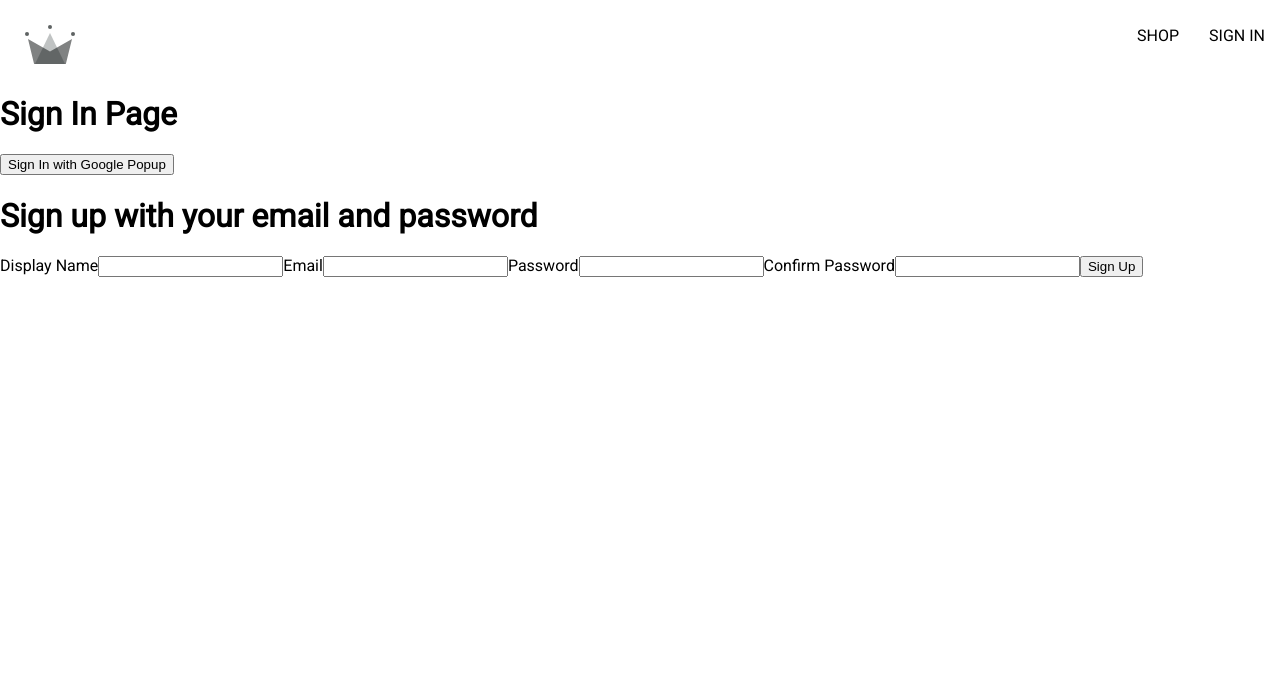
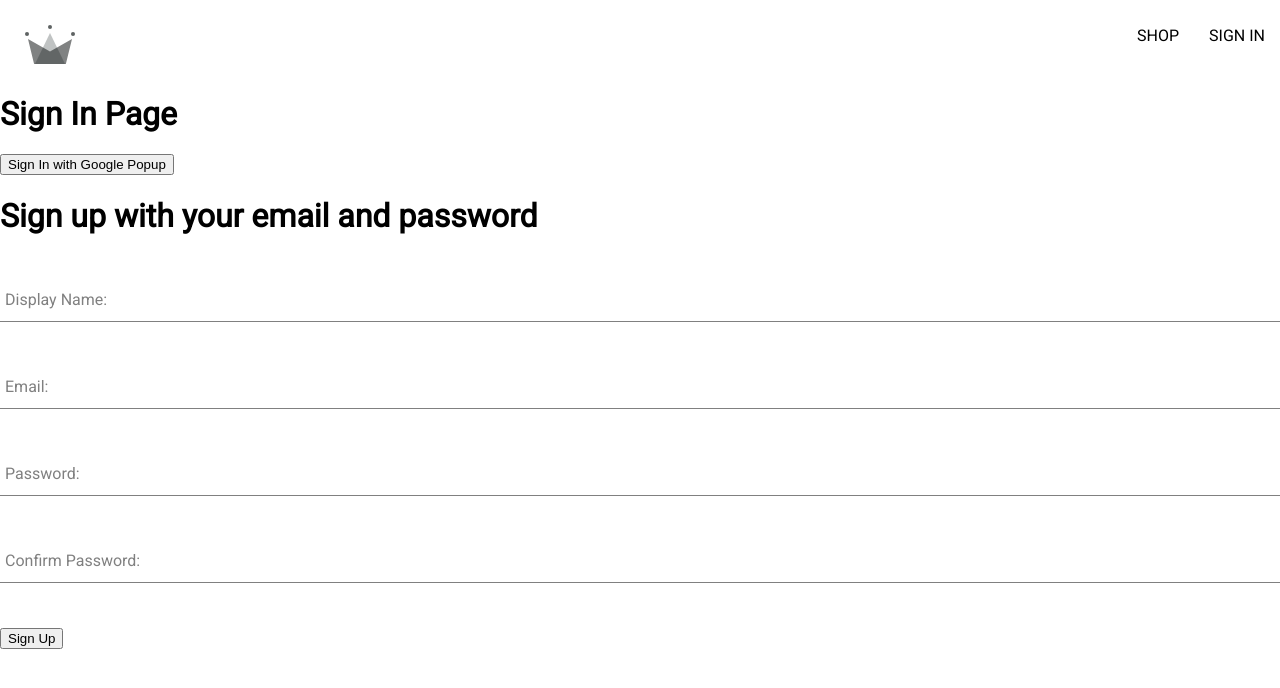
Before and after one commit to Marek-Kosmowski/project-ecommerce, a React (Create React App) app in the folder crwn-clothing/: page /sign-in in a window 1280 px wide. Shown: the top 688 px of the page. Built offline with nearby package versions, Linux system fonts and the light colour scheme.

Commit message:
Create functional component 'FormInput', add styles to it

```diff
--- a/crwn-clothing/src/components/form-input/form-input.component.jsx
+++ b/crwn-clothing/src/components/form-input/form-input.component.jsx
@@ -0,0 +1,19 @@
+import './form-input.styles.scss';
+const FormInput = ({ label, ...otherProps }) => {
+  return (
+    <div className='group'>
+      <input className='form-input' {...otherProps} />
+      {label && (
+        <label
+          className={`${
+            otherProps.value.length ? 'shrink' : ''
+          } form-input-label`}
+        >
+          {label}
+        </label>
+      )}
+    </div>
+  );
+};
+
+export default FormInput;
--- a/crwn-clothing/src/components/form-input/form-input.styles.scss
+++ b/crwn-clothing/src/components/form-input/form-input.styles.scss
@@ -0,0 +1,54 @@
+$sub-color: grey;
+$main-color: black;
+
+@mixin shrinkLabel {
+  top: -14px;
+  font-size: 12px;
+  color: $main-color;
+}
+
+.group {
+  position: relative;
+  margin: 45px 0;
+
+  .form-input {
+    background: none;
+    background-color: white;
+    color: $sub-color;
+    font-size: 18px;
+    padding: 10px 10px 10px 5px;
+    display: block;
+    width: 100%;
+    border: none;
+    border-radius: 0;
+    border-bottom: 1px solid $sub-color;
+    margin: 25px 0;
+
+    &:focus {
+      outline: none;
+    }
+
+    &:focus ~ .form-input-label {
+      @include shrinkLabel();
+    }
+  }
+
+  input[type='password'] {
+    letter-spacing: 0.3em;
+  }
+
+  .form-input-label {
+    color: $sub-color;
+    font-size: 16px;
+    font-weight: normal;
+    position: absolute;
+    pointer-events: none;
+    left: 5px;
+    top: 10px;
+    transition: 300ms ease all;
+
+    &.shrink {
+      @include shrinkLabel();
+    }
+  }
+}
--- a/crwn-clothing/src/components/sign-up-form/sign-up-form.component.jsx
+++ b/crwn-clothing/src/components/sign-up-form/sign-up-form.component.jsx
@@ -1,6 +1,8 @@
 import { useState } from 'react';
 import { createAuthUserWithEmailAndPassword } from '../../utils/firebase/firebase.utils';
 import { createUserDocumentFromAuth } from '../../utils/firebase/firebase.utils';
+import FormInput from '../form-input/form-input.component';
+
 const defaultFormFields = {
   displayName: '',
   email: '',
@@ -55,8 +57,8 @@
     <div>
       <h1>Sign up with your email and password</h1>
       <form onSubmit={handleSubmit}>
-        <label>Display Name</label>
-        <input
+        <FormInput
+          label='Display Name:'
           type='text'
           required
           onChange={handleChange}
@@ -64,8 +66,8 @@
           value={displayName}
         />
 
-        <label>Email</label>
-        <input
+        <FormInput
+          label='Email:'
           type='email'
           required
           onChange={handleChange}
@@ -73,8 +75,8 @@
           value={email}
         />
 
-        <label>Password</label>
-        <input
+        <FormInput
+          label='Password:'
           type='password'
           required
           onChange={handleChange}
@@ -82,8 +84,8 @@
           value={password}
         />
 
-        <label>Confirm Password</label>
-        <input
+        <FormInput
+          label='Confirm Password:'
           type='password'
           onChange={handleChange}
           name='confirmPassword'
```
